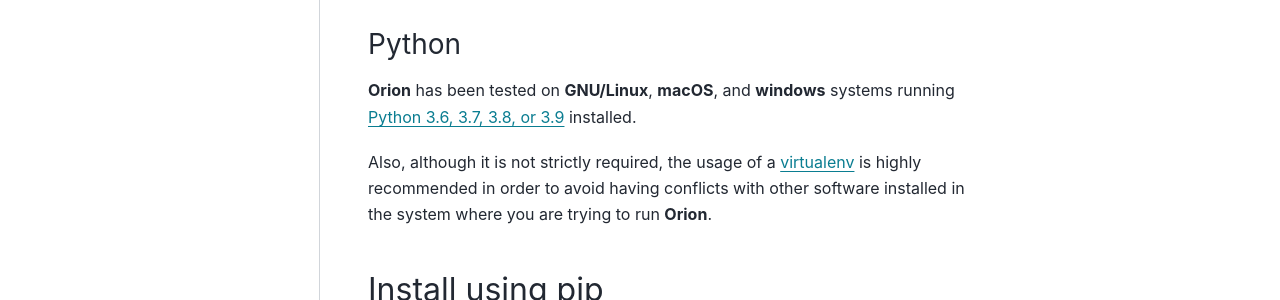
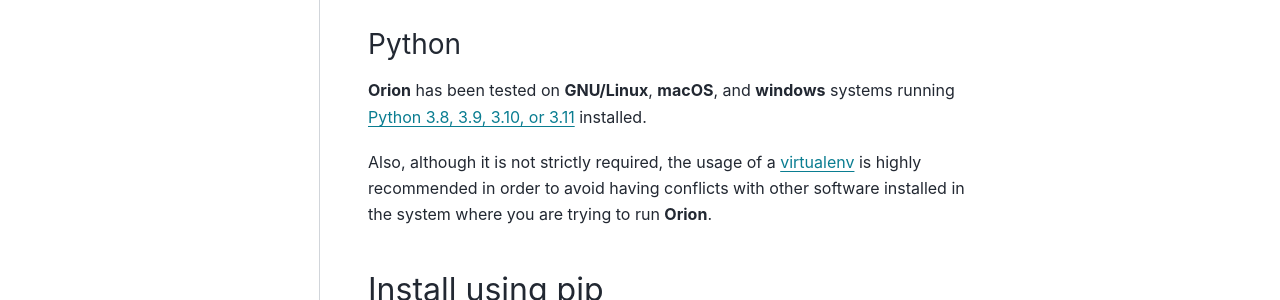
Before and after one commit to sintel-dev/Orion, a Sphinx documentation site: the page built from docs/getting_started/install.rst, in a window 1280 px wide and 900 px high. Shown: the part 289-589 px from the top of the window. Built offline with Sphinx 7.4.7 and the PyData theme 0.15.4, drawn with Linux system fonts in a browser that asks for light colours.

Commit message:
update supported python list in docs

```diff
--- a/docs/getting_started/install.rst
+++ b/docs/getting_started/install.rst
@@ -10,7 +10,7 @@
 
 Python
 ~~~~~~
-**Orion** has been tested on **GNU/Linux**, **macOS**, and **windows** systems running `Python 3.6, 3.7, 3.8, or 3.9`_ installed.
+**Orion** has been tested on **GNU/Linux**, **macOS**, and **windows** systems running `Python 3.8, 3.9, 3.10, or 3.11`_ installed.
 
 Also, although it is not strictly required, the usage of a `virtualenv`_ is highly recommended in
 order to avoid having conflicts with other software installed in the system where you are trying to run **Orion**.
@@ -51,7 +51,7 @@
 order to be able to run the tests and build the documentation. Instructions about this process
 can be found in the :ref:`contributing` guide.
 
-.. _Python 3.6, 3.7, 3.8, or 3.9: https://docs.python-guide.org/starting/installation/
+.. _Python 3.8, 3.9, 3.10, or 3.11: https://docs.python-guide.org/starting/installation/
 .. _virtualenv: https://virtualenv.pypa.io/en/latest/
 .. _pip: https://pip.pypa.io
 .. _PyPI: https://pypi.org/
```
Also changed, not shown: README.md (+1 -1 lines), 1 other file.
